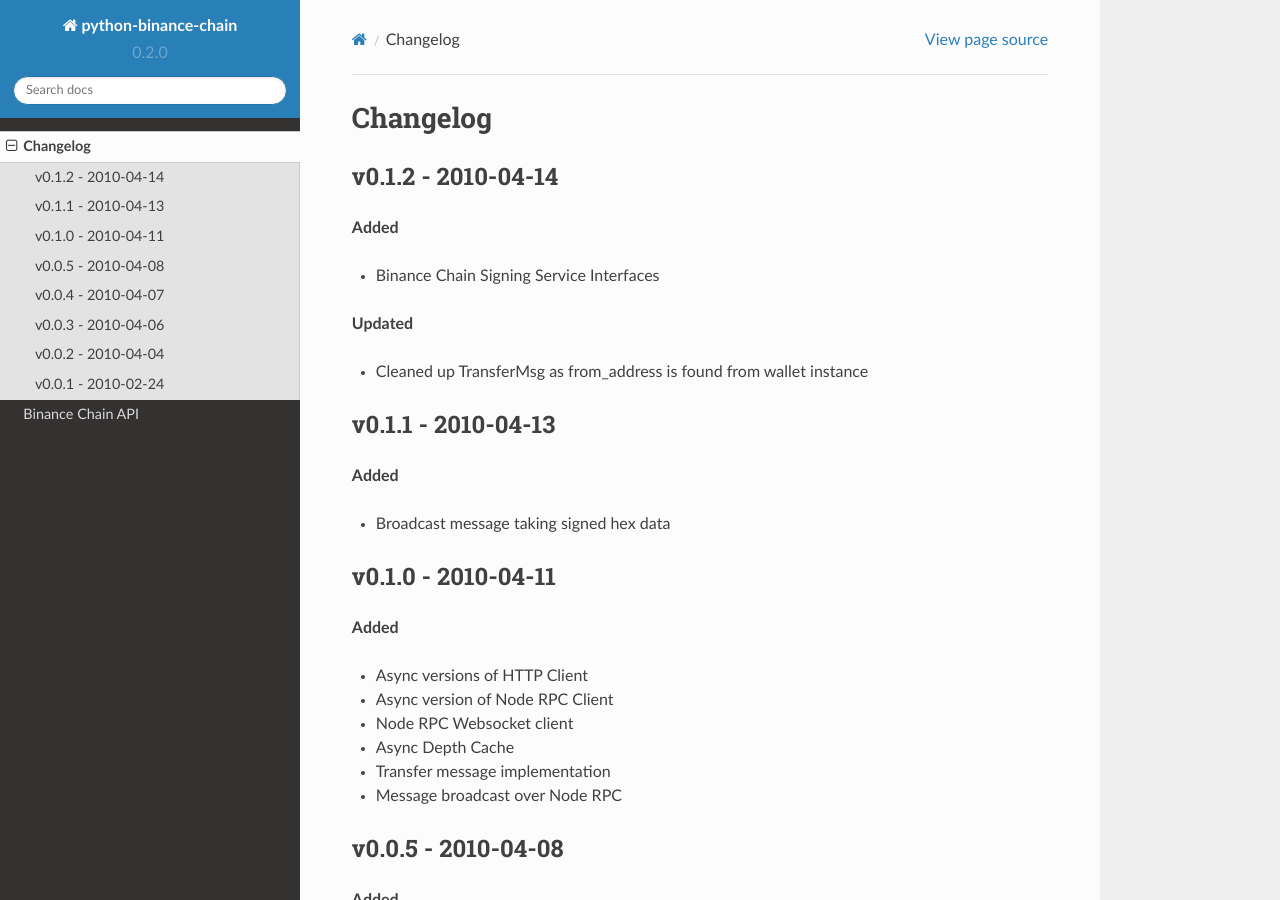
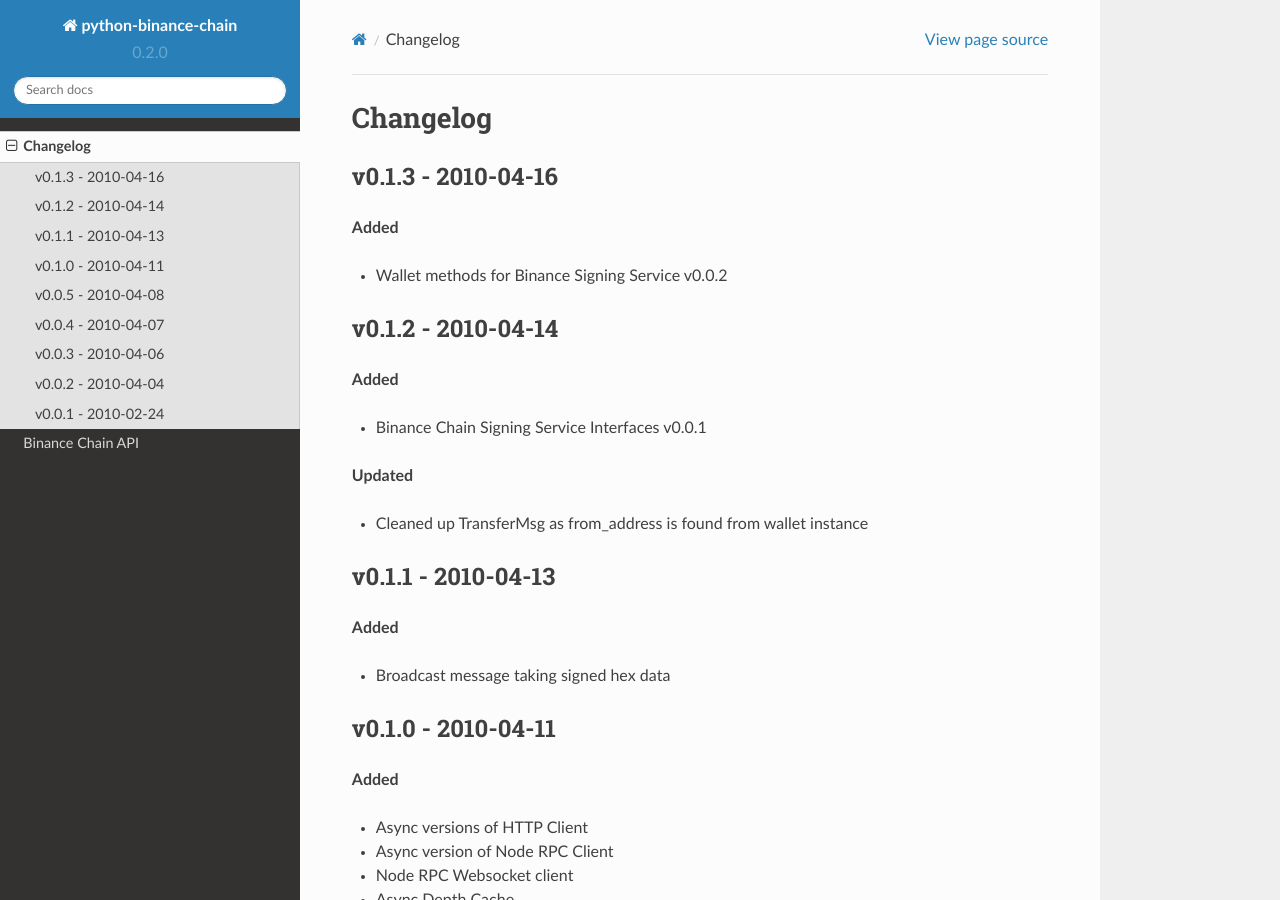
Before and after one commit to sammchardy/python-binance-chain, a Sphinx documentation site: the page built from docs/changelog.rst, in a window 1280 px wide and 900 px high. Built offline with Sphinx 7.4.7 and the Read the Docs theme 2.0.0, drawn with Linux system fonts in a browser that asks for light colours; formulas are drawn with MathJax 3.

Commit message:
Update to v0.1.3

```diff
--- a/README.rst
+++ b/README.rst
@@ -1,5 +1,5 @@
 ======================================
-Welcome to python-binance-chain v0.1.2
+Welcome to python-binance-chain v0.1.3
 ======================================
 
 .. image:: https://img.shields.io/pypi/v/python-binance-chain.svg
--- a/binance_chain/__init__.py
+++ b/binance_chain/__init__.py
@@ -4,4 +4,4 @@
 
 """
 
-__version__ = '0.1.2'
+__version__ = '0.1.3'
--- a/docs/changelog.rst
+++ b/docs/changelog.rst
@@ -1,12 +1,20 @@
 Changelog
 =========
+
+v0.1.3 - 2010-04-16
+^^^^^^^^^^^^^^^^^^^
+
+**Added**
+
+- Wallet methods for Binance Signing Service v0.0.2
+
 
 v0.1.2 - 2010-04-14
 ^^^^^^^^^^^^^^^^^^^
 
 **Added**
 
-- Binance Chain Signing Service Interfaces
+- Binance Chain Signing Service Interfaces v0.0.1
 
 **Updated**
 
```
